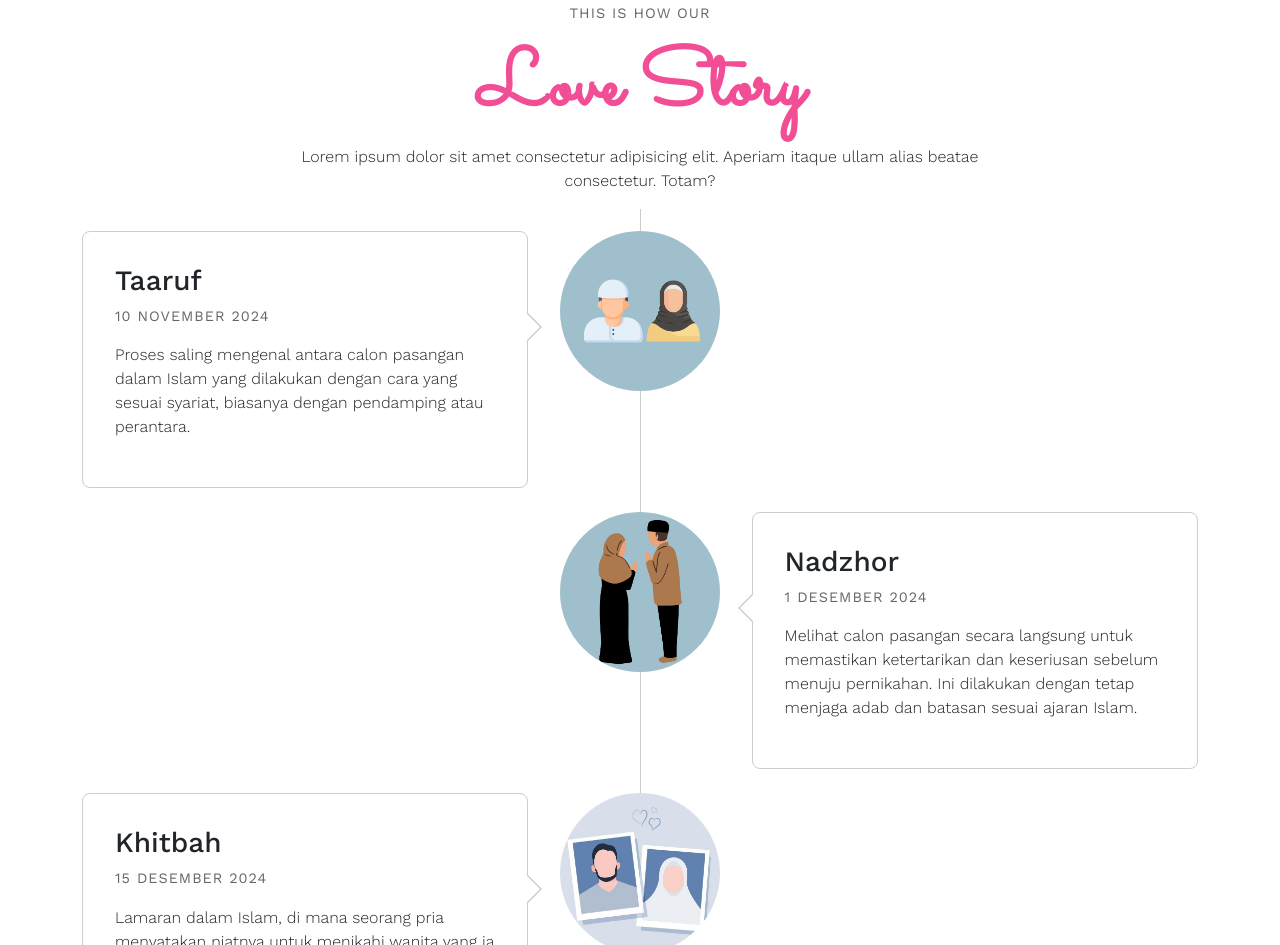
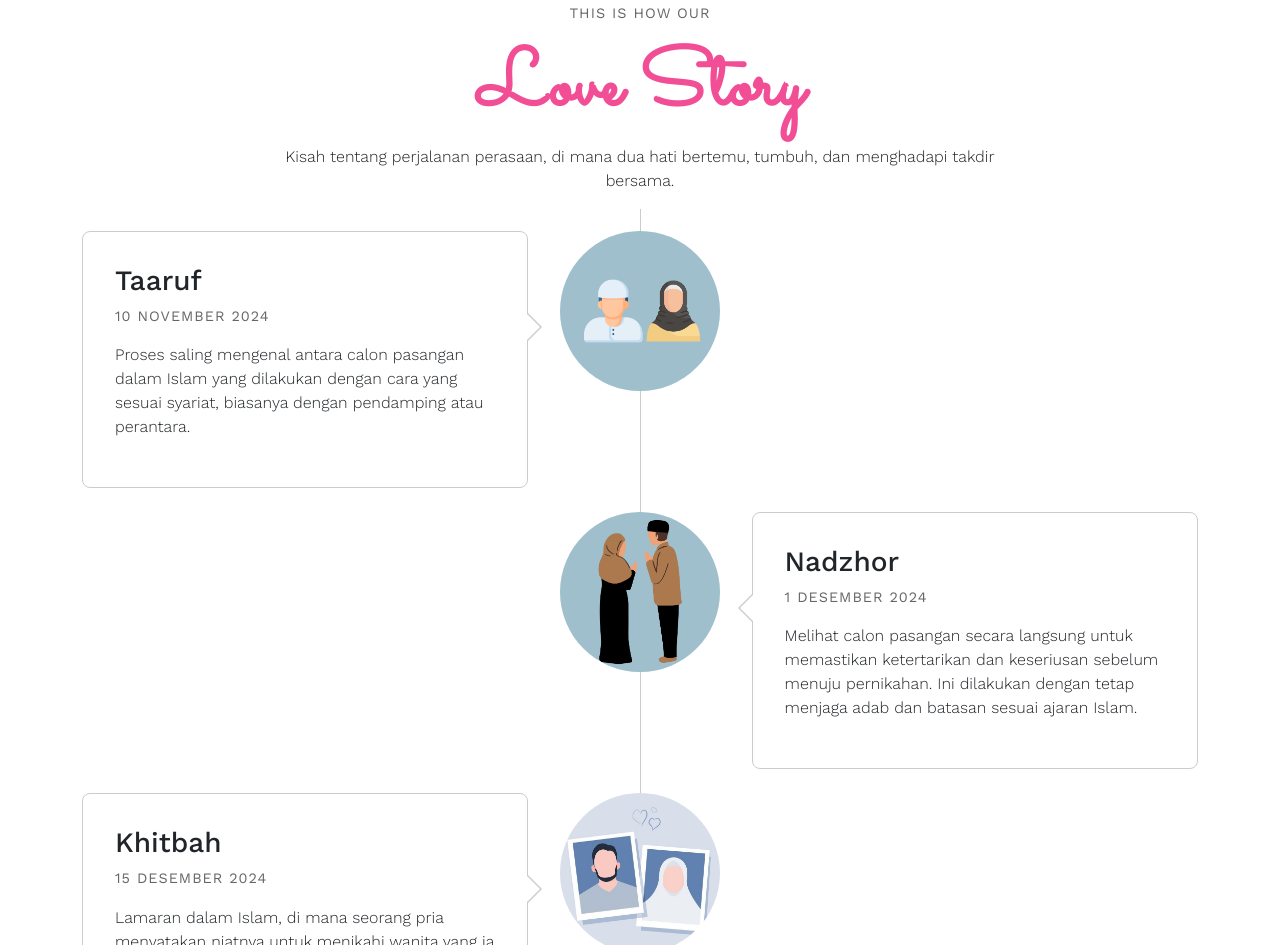
Before and after one commit to ZckyAlGhfri/wedding-of-mufidahsiddik, a plain HTML site: page index.html in a window 1280 px wide. Shown: the part 3078-4023 px from the top of the page. Drawn offline with nearby package versions, Linux system fonts and the light colour scheme; a script that the page names is missing.

Commit message:
Update index.html

```diff
--- a/index.html
+++ b/index.html
@@ -164,7 +164,7 @@
           <div class="col-md-8 col-10 text-center">
             <span>This is how our</span>
             <h2>Love Story</h2>
-            <p>Lorem ipsum dolor sit amet consectetur adipisicing elit. Aperiam itaque ullam alias beatae consectetur. Totam?</p>
+            <p>Kisah tentang perjalanan perasaan, di mana dua hati bertemu, tumbuh, dan menghadapi takdir bersama.</p>
           </div>
         </div>
 
@@ -349,7 +349,7 @@
       </div>
     </footer>
 
-    <div id="audio-container">
+    <!-- <div id="audio-container">
       <audio id="song" autoplay loop>
         <source src="audio/Zaujati2.mp3" type="audio/mp3">
       </audio>
@@ -357,7 +357,7 @@
       <div class="audio-icon-wrapper" style="display: none;">
         <i class="bi bi-disc"></i>
       </div>
-    </div>
+    </div> -->
 
 
     <script src="https://cdn.jsdelivr.net/npm/bootstrap@5.3.3/dist/js/bootstrap.bundle.min.js" integrity="sha384-YvpcrYf0tY3lHB60NNkmXc5s9fDVZLESaAA55NDzOxhy9GkcIdslK1eN7N6jIeHz" crossorigin="anonymous"></script>
```
